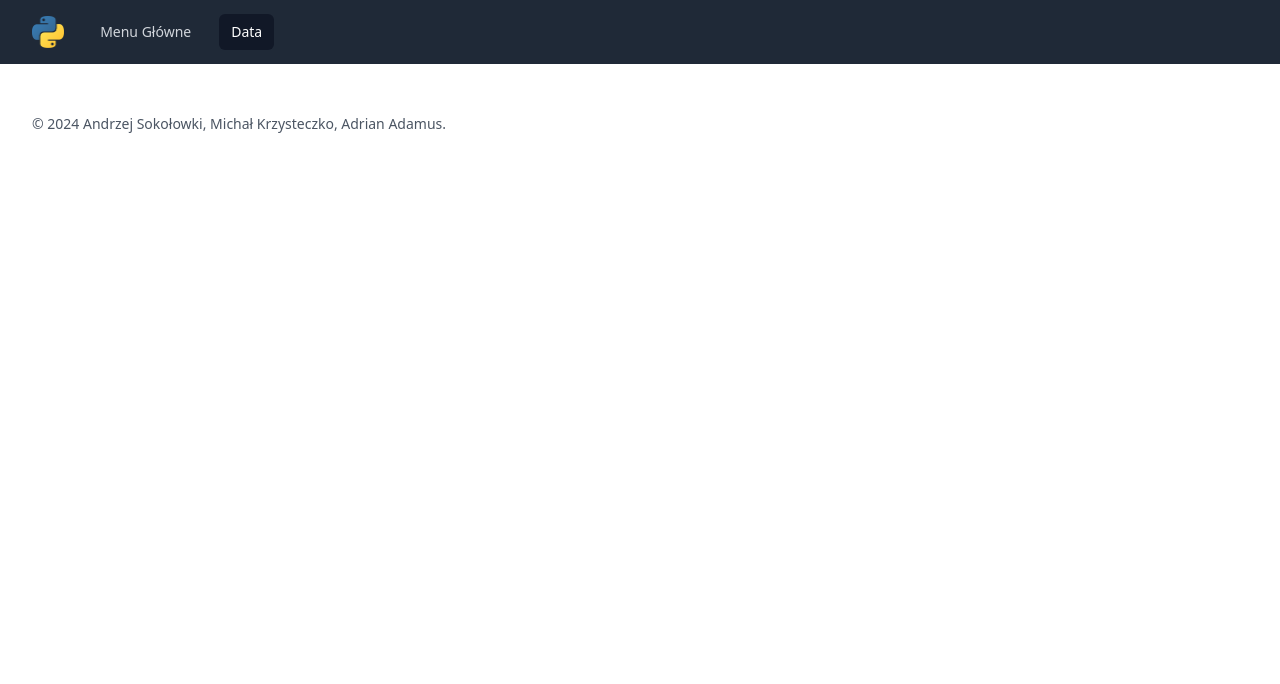
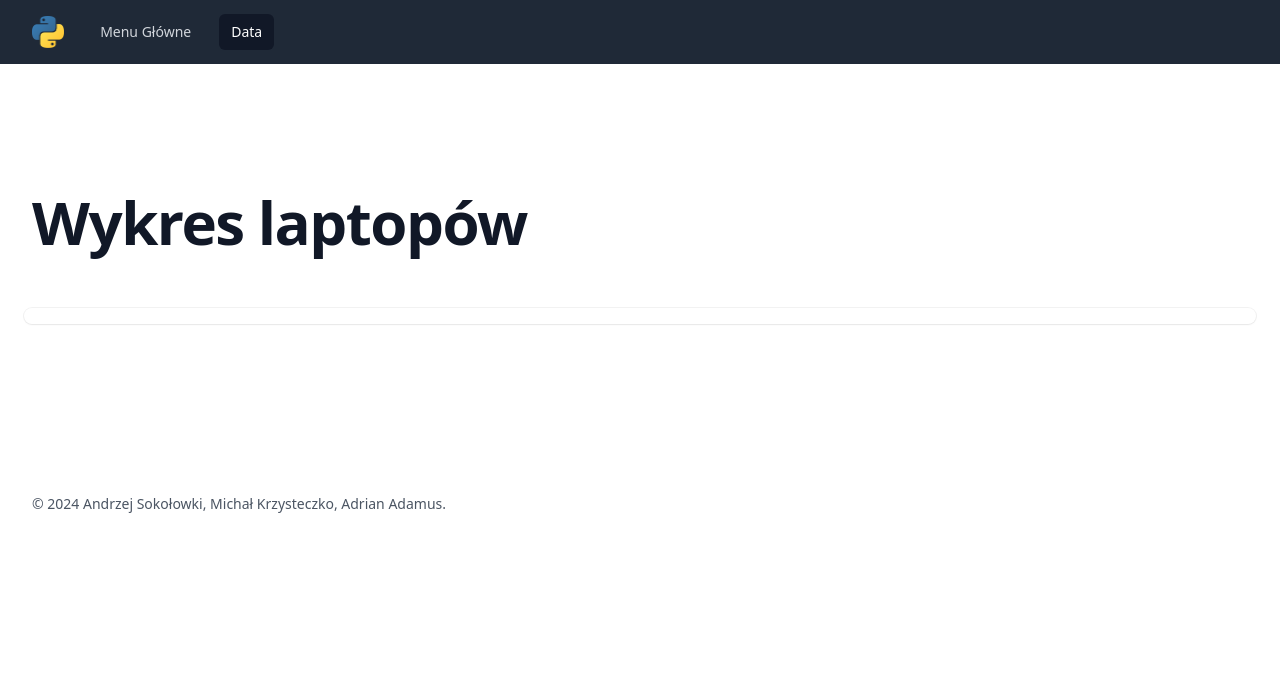
Before and after one commit to termi95/data_analyze, a Flask app: page /data in a window 1280 px wide. Shown: the top 684 px of the page. Run offline with Flask 3, Linux system fonts and the light colour scheme; data comes from the database, SQL or seed files in the repository; some libraries are stand-ins or nearby versions.

Commit message:
responsywnosc

```diff
--- a/templates/data.html
+++ b/templates/data.html
@@ -5,7 +5,16 @@
 {% endblock %}
 
 {% block body %}
-<div id='chart' class='chart'></div>
+<div class="overflow-hidden bg-white py-24 sm:py-32">
+  <div class="mx-auto max-w-7xl px-6 lg:px-8">
+    <p class="max-w-2xl text-pretty text-5xl font-semibold tracking-tight text-gray-900 sm:text-balance sm:text-6xl">Wykres laptopów</p>
+    <div class="relative mt-16 sm:h-auto">
+      <div class="absolute -inset-2 shadow-sm ring-1 ring-black/5 rounded-lg"></div>
+      <div id='chart' class='chart w-full overflow-x-scroll'></div>
+    </div>
+  </div>
+</div>
+
 <script src='https://cdn.plot.ly/plotly-latest.min.js'></script>
 <script type='text/javascript'>
   var graphs = {{graphJSON | safe}};
```
